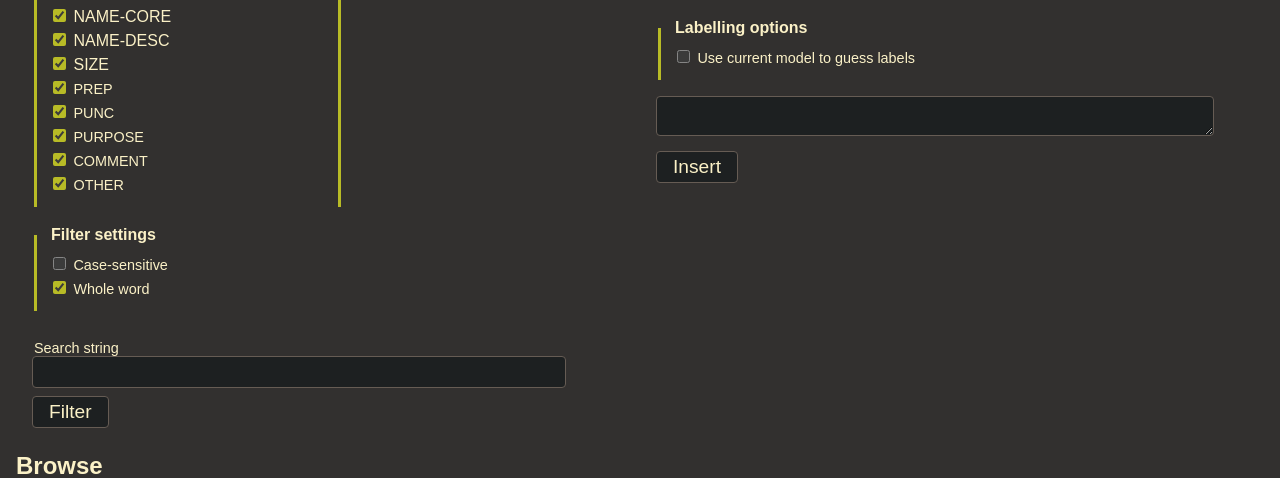
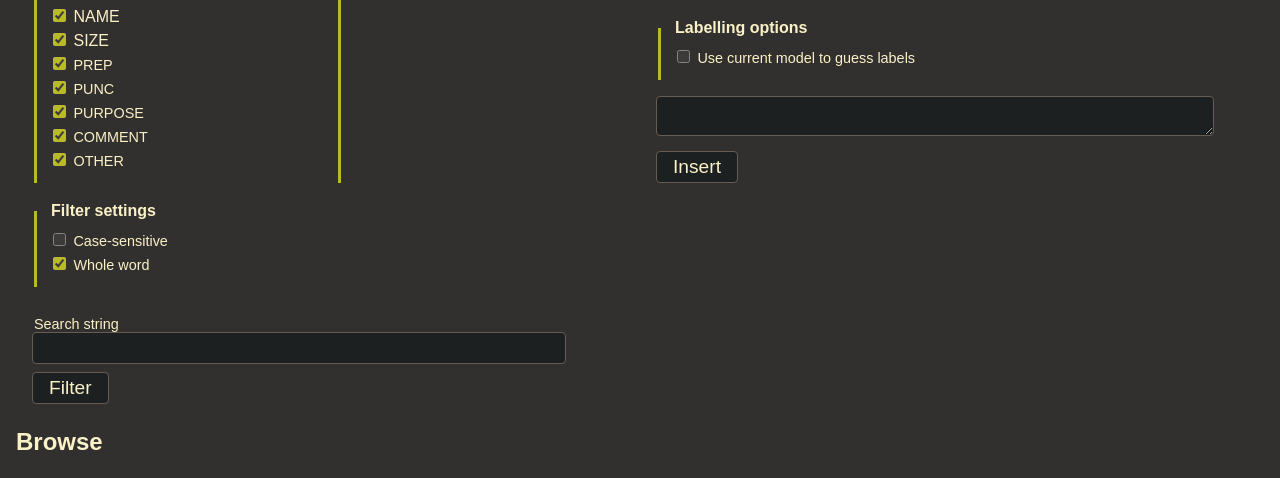
Before and after one commit to strangetom/ingredient-parser, a Flask app: page / in a window 1280 px wide. Shown: the part 271-749 px from the top of the page. Run offline with Flask 3, Linux system fonts and the light colour scheme; data that the repository does not hold is empty.

Commit message:
Revert labeller app changes for NAME_* labels

```diff
--- a/labeller/templates/index.html.jinja
+++ b/labeller/templates/index.html.jinja
@@ -31,12 +31,8 @@
                                         <label for="label-UNIT">UNIT</label>
                                     </div>
                                     <div>
-                                        <input type="checkbox" id="label-NAME-CORE" name="label-NAME-CORE" checked/>
-                                        <label for="label-NAME-CORE">NAME-CORE</label>
-                                    </div>
-                                    <div>
-                                        <input type="checkbox" id="label-NAME-DESC" name="label-NAME-DESC" checked/>
-                                        <label for="label-NAME-DESC">NAME-DESC</label>
+                                        <input type="checkbox" id="label-NAME" name="label-NAME" checked/>
+                                        <label for="label-NAME">NAME</label>
                                     </div>
                                     <div>
                                         <input type="checkbox" id="label-SIZE" name="label-SIZE" checked/>
--- a/labeller/templates/label-editor.html.jinja
+++ b/labeller/templates/label-editor.html.jinja
@@ -54,8 +54,7 @@
                               <option value="OTHER" {{ "selected" if label == "OTHER" }}></option>
                               <option value="QTY" {{ "selected" if label == "QTY" }}>QTY</option>
                               <option value="UNIT" {{ "selected" if label == "UNIT" }}>UNIT</option>
-                              <option value="NAME-CORE" {{ "selected" if label == "NAME-CORE" }}>NAME-CORE</option>
-                              <option value="NAME-DESC" {{ "selected" if label == "NAME-DESC" }}>NAME-DESC</option>
+                              <option value="NAME" {{ "selected" if label == "NAME" }}>NAME</option>
                               <option value="SIZE" {{ "selected" if label == "SIZE" }}>SIZE</option>
                               <option value="PREP" {{ "selected" if label == "PREP" }}>PREP</option>
                               <option value="PUNC" {{ "selected" if label == "PUNC" }}>PUNC</option>
```
Also changed, not shown: labeller/static/css/label-editor.css (+4 -7 lines).
